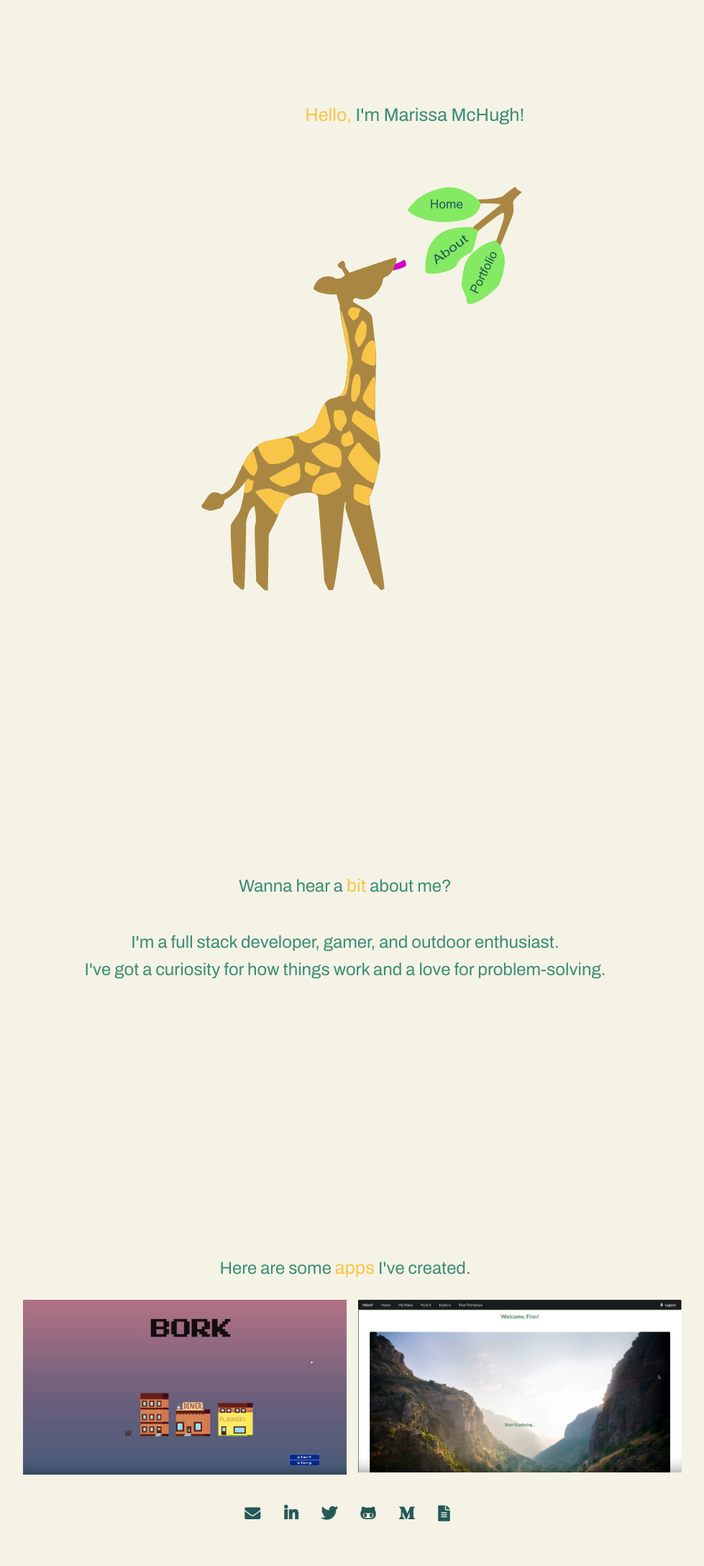
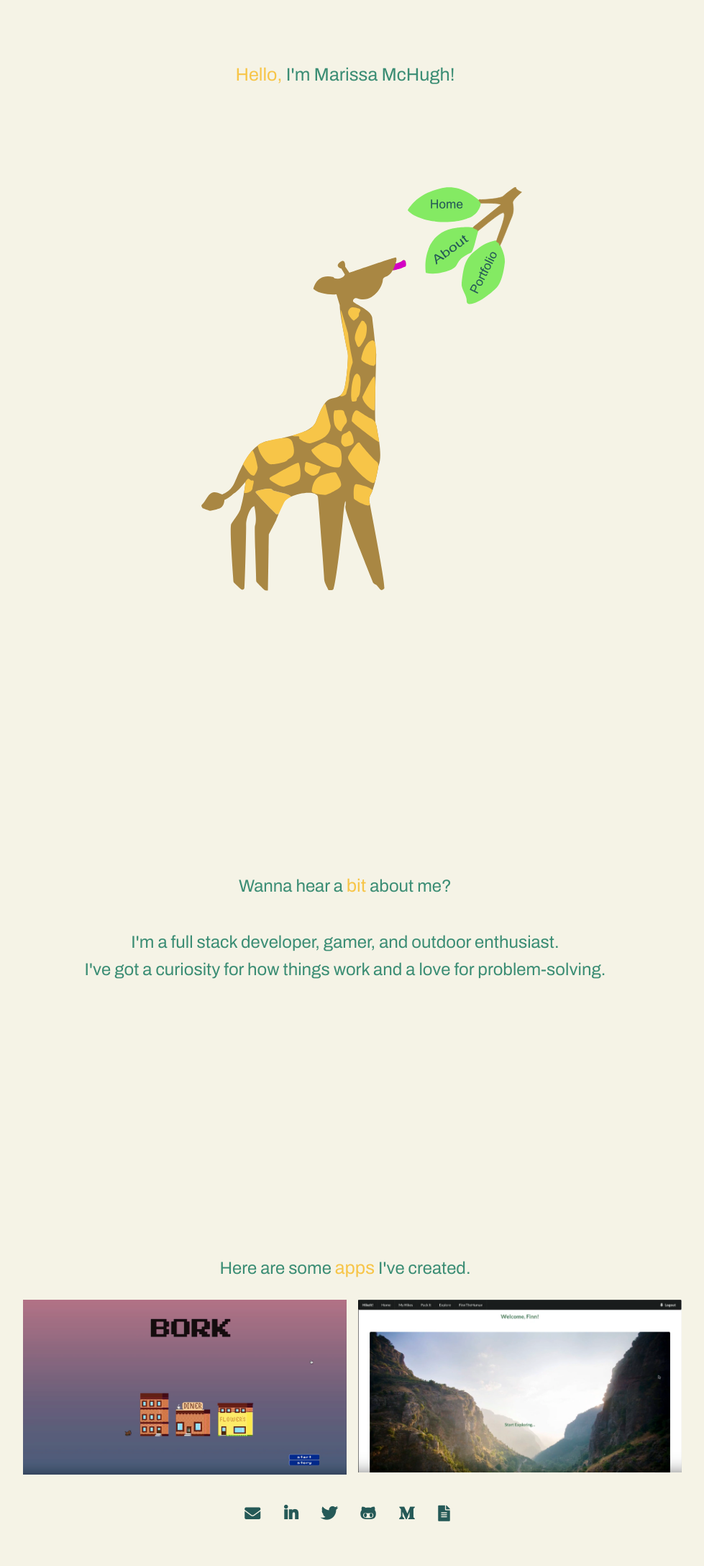
Before and after one commit to Sotom591/sotom591.github.io, a Jekyll site: the page built from index.html, in a window 1280 px wide. Shown: the whole page at 72% size, without its empty margins (160-1139 px from the left). Built offline with Jekyll 4.4.1, drawn with Linux system fonts in a browser that asks for light colours.

Commit message:
fixed title position

```diff
--- a/css/main.css
+++ b/css/main.css
@@ -15,10 +15,10 @@ nav ul, footer ul {
     font-weight: bold;
     text-align: right;
 }
-nav ul li, footer ul li {
+/* nav ul li, footer ul li {
     display: inline;
     margin-right: 20px;
-}
+} */
 
 a {
     text-decoration: none;
@@ -62,14 +62,21 @@ ul.posts li {
   grid-template-columns: 5% auto 5%;
   grid-template-rows: 200px auto;
 }
+
 .blurb-p{
   justify-self: center;
-  align-self: center;
+  align-self: top;
   grid-column-start: 2;
   grid-column-end: 2;
   grid-row-start: 1;
   grid-row-end: 1;
 }
+
+.svg-cont{
+  display: grid;
+  grid-template-columns: 5% auto 5%;
+}
+
 .svg{
   justify-self: end;
   align-self: center;
--- a/index.html
+++ b/index.html
@@ -5,8 +5,9 @@ title: Marissa McHugh, Full Stack Developer
 
 <div class="blurb" name="home">
   <p class="blurb-p"><span class="greeting"> Hello, </span><span>I'm Marissa McHugh!</span></p><br/>
-  <div class="svg">{% include_relative assets/images/giraffe9.svg %}</div>
-
 </div><!-- /.blurb -->
+<div class="svg-cont">
+<div class="svg">{% include_relative assets/images/giraffe9.svg %}</div>
+</div>
 {% include_relative about/index.html %}
 {% include_relative portfolio/index.html %}
```
